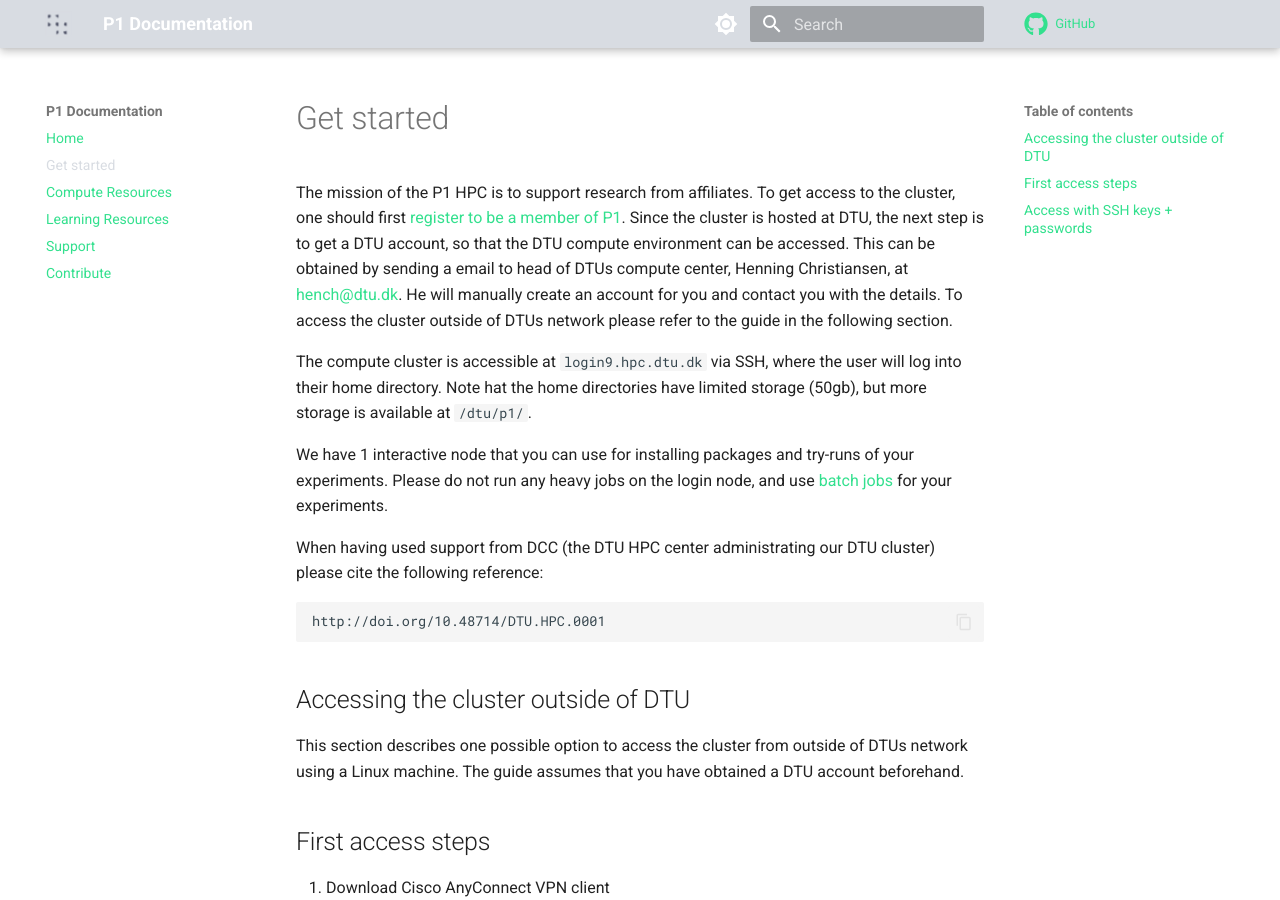
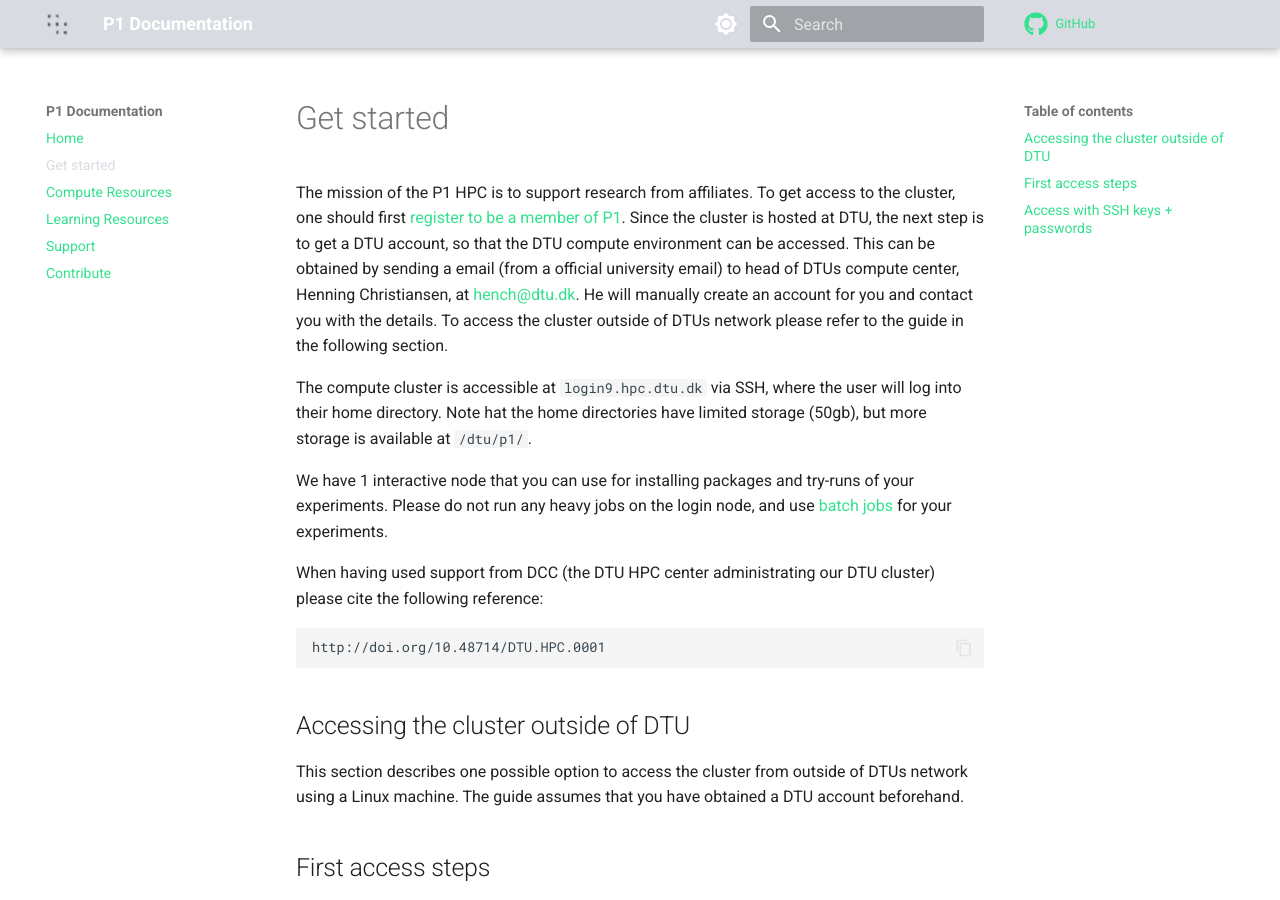
Before and after one commit to Pioneer-Centre-for-AI/p1-compute-documentation, an MkDocs documentation site: the page built from docs/getstarted.md, in a window 1280 px wide and 900 px high. Built offline with MkDocs 1.6.1 and Material for MkDocs 9.7.7, drawn with Linux system fonts in a browser that asks for light colours; comment, search, counter and statistics services are not loaded.

Commit message:
official email needed for contact

```diff
--- a/docs/getstarted.md
+++ b/docs/getstarted.md
@@ -3,9 +3,9 @@
 The mission of the P1 HPC is to support research from affiliates. To get access to the cluster, one should first
 [register to be a member of P1](https://www.aicentre.dk/affiliation). Since the cluster is hosted at DTU, the next
 step is to get a DTU account, so that the DTU compute environment can be accessed. This can be obtained by sending a
-email to head of DTUs compute center, Henning Christiansen, at <hench@dtu.dk>. He will manually create an account for
-you and contact you with the details. To access the cluster outside of DTUs network please refer to the guide in the
-following section.
+email (from a official university email) to head of DTUs compute center, Henning Christiansen, at <hench@dtu.dk>.
+He will manually create an account for you and contact you with the details. To access the cluster outside of DTUs
+network please refer to the guide in the following section.
 
 The compute cluster is accessible at `login9.hpc.dtu.dk` via SSH, where the user will log into their home directory.
 Note hat the home directories have limited storage (50gb), but more storage is available at `/dtu/p1/`.
```
